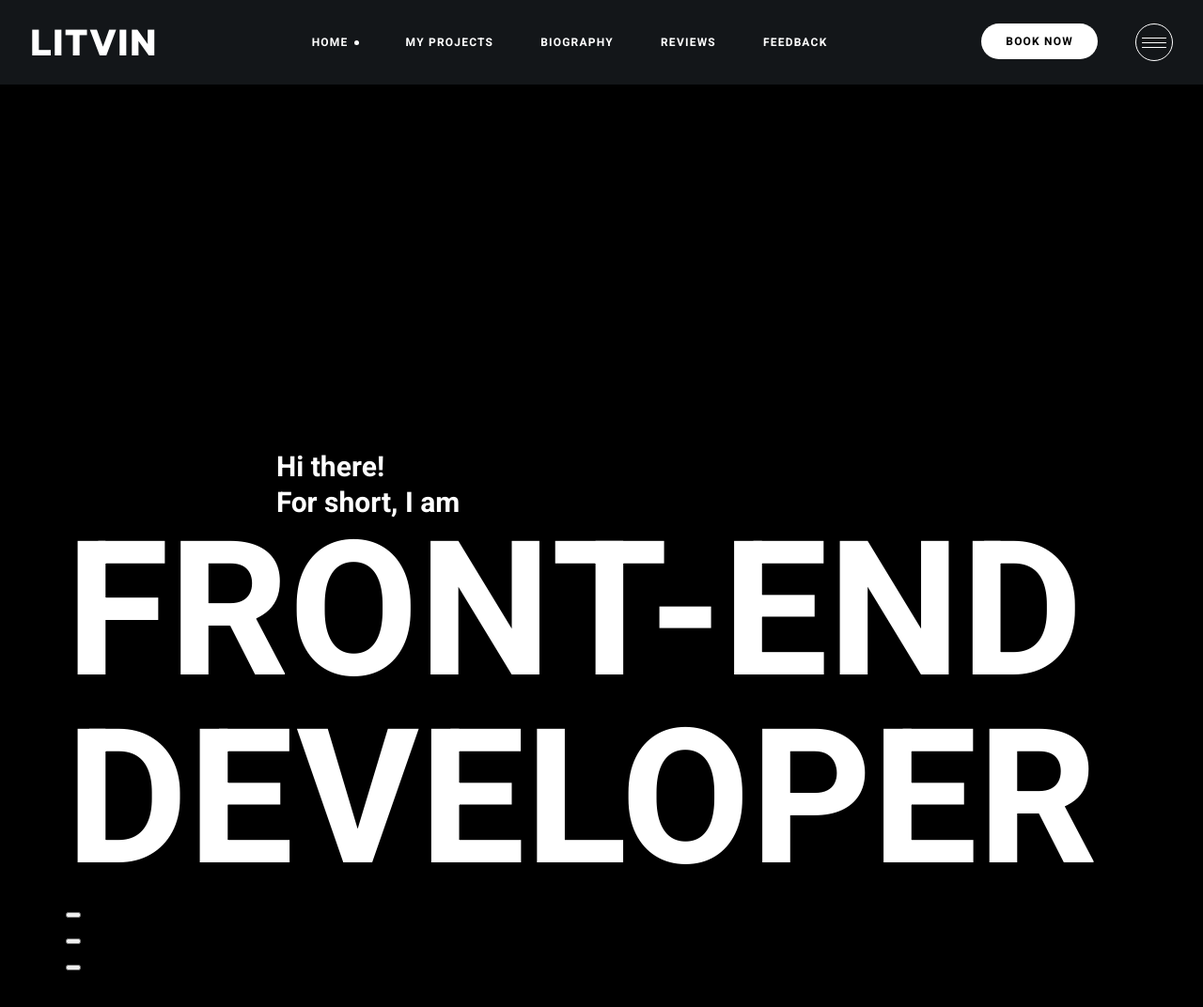
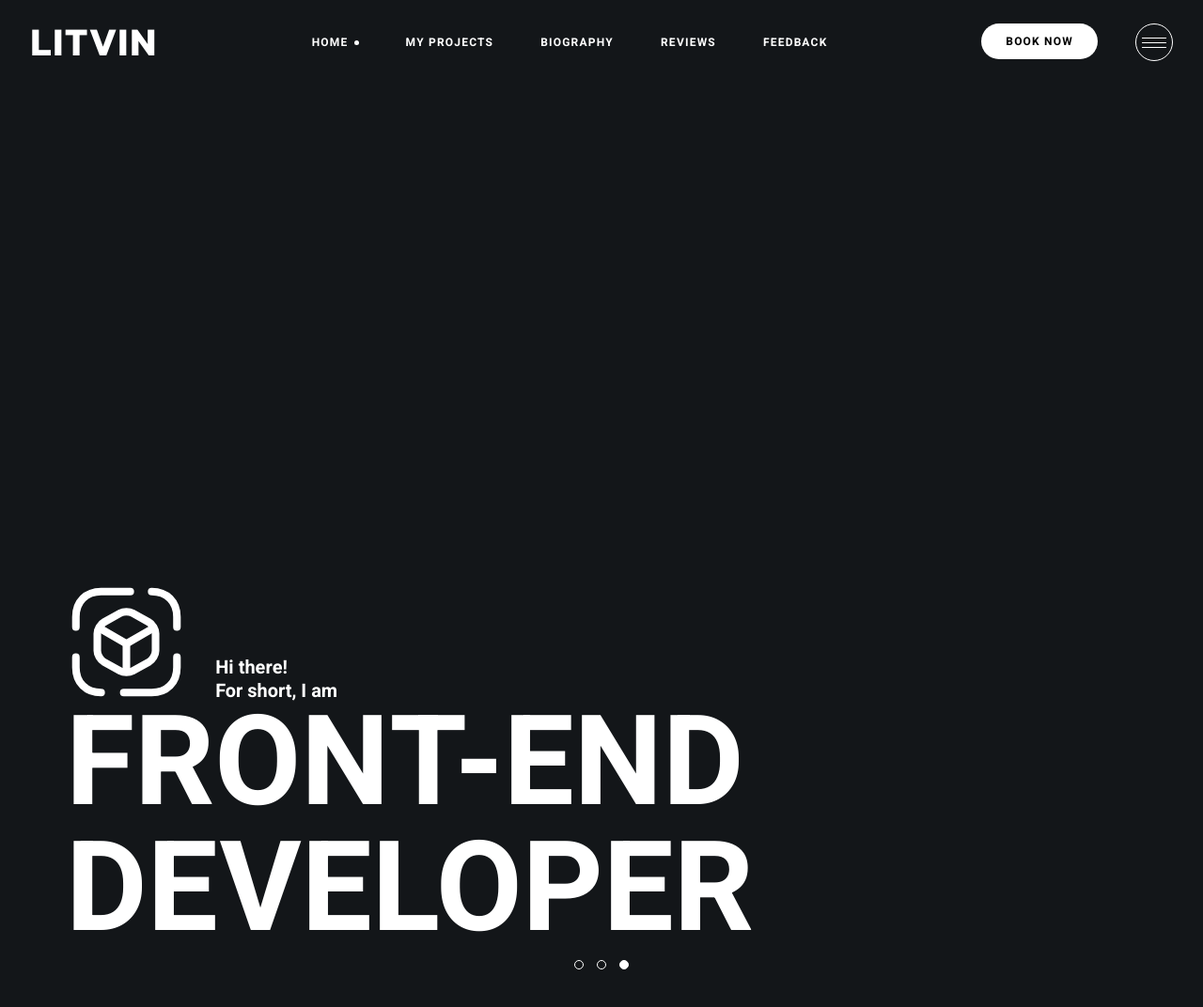
Before and after one commit to ivanlitvin51/website-03, a plain HTML site: page index.html in a window 1280 px wide. Shown: the whole page at 94% size. Drawn offline with Linux system fonts and the light colour scheme.

Commit message:
update banner

```diff
--- a/index.html
+++ b/index.html
@@ -7,7 +7,6 @@
 	<meta http-equiv="X-UA-Compatible" content="ie=edge">
 	<meta charset="utf-8">
 	<title>My website (UPDATE)</title>
-	<link rel="preload" href="icons">
 	<link rel="stylesheet" href="styles/style.css">
 	<link rel="preconnect" href="https://fonts.googleapis.com">
 	<link rel="preconnect" href="https://fonts.gstatic.com" crossorigin>
--- a/styles/style.css
+++ b/styles/style.css
@@ -310,7 +310,7 @@ h1, h2, h3, h4, h5, h6 {
     min-height: 985px;
     padding: 36px 70px;
     color: var(--color-light);
-    background-color: var(--color-dark);
+    background-color: var(--color-dark-alternate);
 }
 
 .banner-body {
@@ -320,24 +320,60 @@ h1, h2, h3, h4, h5, h6 {
 .banner-info {
     display: flex;
     align-items: end;
-    font-size: 30px;
+    font-size: clamp(16px, 1.56vw, 30px);
     line-height: 1.27;
     font-weight: 700;
 }
 
 .banner-info::before {
     content: '';
-    width: 194px;
-    background: url("icons/Other/cube.svg");
+    width: min(10.1vw, 194px);
+    background: url("/images/cube.svg") center/contain no-repeat;
     aspect-ratio: 1;
     filter: brightness(100);
     margin-right: 30px;
 }
 
 .banner-title {
-    font-size: 200px;
+    font-size: min(10.42vw, 203px);
+    /* 200/1920*100 px to vw*/
     font-weight: 700;
     line-height: 1;
+}
+
+.banner-pagination-list {
+    display: flex;
+    justify-content: center;
+}
+
+.banner-pagination-item {
+    display: flex;
+}
+
+.banner-pagination-button {
+    display: inline-flex;
+    justify-content: center;
+    align-items: center;
+    padding: 7px;
+    background-color: transparent;
+    border: none;
+}
+
+.banner-pagination-button.is-current::after {
+    background-color: var(--color-light);
+}
+
+.banner-pagination-button::after {
+    content: '';
+    width: 10px;
+    aspect-ratio: 1;
+    border: var(--border);
+    border-radius: 50%;
+    transition-duration: var(--transition-duration);
+}
+
+.banner-pagination-button:not(.is-current):hover::after {
+    border-color: var(--color-light-gray);
 }
 
 @media (max-width: 1024px) {
@@ -345,7 +381,6 @@ h1, h2, h3, h4, h5, h6 {
         flex-wrap: wrap;
         row-gap: 10px;
         padding-top: 20px;
-        padding-inline: 15px;
     }
 
     .header-menu {
@@ -355,6 +390,11 @@ h1, h2, h3, h4, h5, h6 {
 
     .header-menu-link {
         height: 50px;
+    }
+
+    .header,
+    .banner {
+        padding-inline: 15px;
     }
 }
 
```
Also changed, not shown: images/cube.svg (added).
